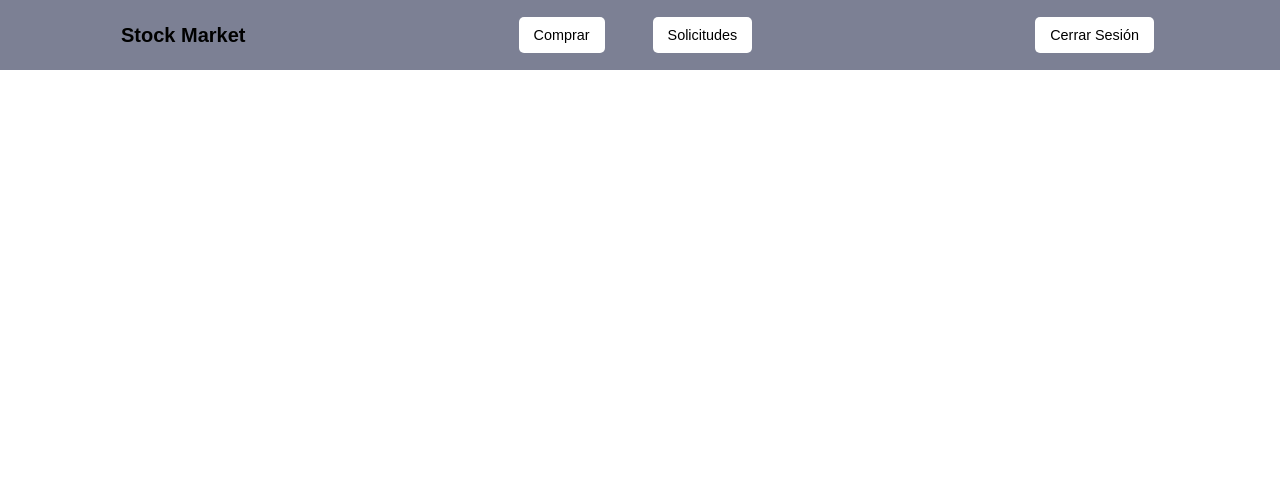
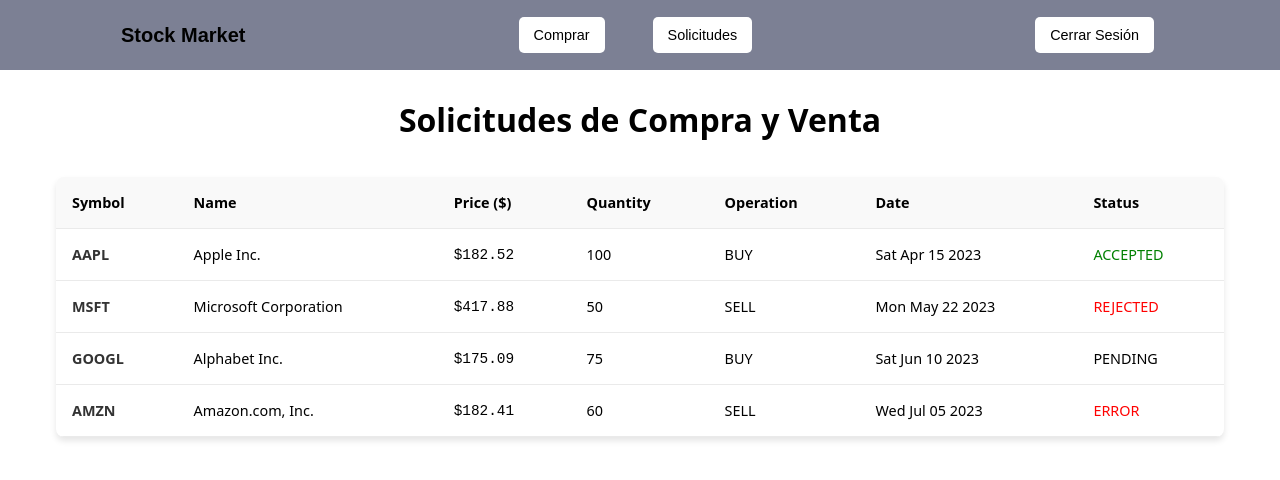
Before and after one commit to llambias/Front-arquisis, a React (Vite) app: page /solicitudes in a window 1280 px wide. Shown: the top 480 px of the page. Built offline with nearby package versions, Linux system fonts and the light colour scheme; no server answers.

Commit message:
create initial solicitudes page

```diff
--- a/src/Router.jsx
+++ b/src/Router.jsx
@@ -3,6 +3,7 @@ import Inicial from "./pages/Inicial";
 import Login from "./pages/Login";
 import Register from "./pages/Register";
 import LandingPage from "./pages/Landing";
+import Solicitudes from "./pages/Solicitudes";
 import { useAuth } from "./context/AuthContext";
 
 const PrivateWrapper = () => {
@@ -17,6 +18,7 @@ function Router() {
       <Route path={"/login"} element={<Login />} />
       <Route path={"/register"} element={<Register />} />
       <Route path={"/stocks"} element={<Inicial />} />
+      <Route path={"/solicitudes"} element={<Solicitudes />} />
       <Route element={<PrivateWrapper />}>
         {/* Rutas privadas van aquí */}
         {/* <Route path={"/stocks"} element={<Inicial />} /> */}
--- a/src/components/Navbar.jsx
+++ b/src/components/Navbar.jsx
@@ -23,7 +23,7 @@ export default function Navbar() {
             <Link className="links" to="/stocks">
               Comprar
             </Link>
-            <Link className="links" to="/stocks">
+            <Link className="links" to="/solicitudes">
               Solicitudes
             </Link>
           </div>
--- a/src/constants/constants.ts
+++ b/src/constants/constants.ts
@@ -1,10 +1,173 @@
-export const stocksData = [
+type Stock = {
+  symbol: string;
+  name: string;
+  price: number;
+  quantity: number;
+  // date: Date;
+};
+
+export const stocksData: Stock[] = [
+  {
+    symbol: "AAPL",
+    name: "Apple Inc.",
+    price: 182.52,
+    quantity: 100,
+    // date: new Date("2023-04-15"),
+  },
+  {
+    symbol: "MSFT",
+    name: "Microsoft Corporation",
+    price: 417.88,
+    quantity: 50,
+    // date: new Date("2023-05-22"),
+  },
+  {
+    symbol: "GOOGL",
+    name: "Alphabet Inc.",
+    price: 175.09,
+    quantity: 75,
+    // date: new Date("2023-06-10"),
+  },
+  {
+    symbol: "AMZN",
+    name: "Amazon.com, Inc.",
+    price: 182.41,
+    quantity: 60,
+    // date: new Date("2023-07-05"),
+  },
+  {
+    symbol: "META",
+    name: "Meta Platforms, Inc.",
+    price: 474.99,
+    quantity: 40,
+    // date: new Date("2023-08-18"),
+  },
+  {
+    symbol: "TSLA",
+    name: "Tesla, Inc.",
+    price: 175.34,
+    quantity: 90,
+    // date: new Date("2023-09-30"),
+  },
+  {
+    symbol: "NVDA",
+    name: "NVIDIA Corporation",
+    price: 950.02,
+    quantity: 30,
+    // date: new Date("2023-10-12"),
+  },
+  {
+    symbol: "BRK.B",
+    name: "Berkshire Hathaway Inc.",
+    price: 408.71,
+    quantity: 25,
+    // date: new Date("2023-11-25"),
+  },
+  {
+    symbol: "JPM",
+    name: "JPMorgan Chase & Co.",
+    price: 198.87,
+    quantity: 80,
+    // date: new Date("2023-12-08"),
+  },
+  {
+    symbol: "V",
+    name: "Visa Inc.",
+    price: 275.96,
+    quantity: 70,
+    // date: new Date("2024-01-20"),
+  },
+  {
+    symbol: "WMT",
+    name: "Walmart Inc.",
+    price: 59.98,
+    quantity: 120,
+    // date: new Date("2023-04-05"),
+  },
+  {
+    symbol: "JNJ",
+    name: "Johnson & Johnson",
+    price: 152.5,
+    quantity: 45,
+    // date: new Date("2023-05-12"),
+  },
+  {
+    symbol: "PG",
+    name: "Procter & Gamble Co.",
+    price: 162.25,
+    quantity: 65,
+    // date: new Date("2023-06-22"),
+  },
+  {
+    symbol: "UNH",
+    name: "UnitedHealth Group Inc.",
+    price: 490.1,
+    quantity: 35,
+    // date: new Date("2023-07-15"),
+  },
+  {
+    symbol: "HD",
+    name: "Home Depot Inc.",
+    price: 345.75,
+    quantity: 55,
+    // date: new Date("2023-08-08"),
+  },
+  {
+    symbol: "BAC",
+    name: "Bank of America Corp.",
+    price: 38.45,
+    quantity: 110,
+    // date: new Date("2023-09-19"),
+  },
+  {
+    symbol: "PFE",
+    name: "Pfizer Inc.",
+    price: 27.2,
+    quantity: 95,
+    // date: new Date("2023-10-30"),
+  },
+  {
+    symbol: "CSCO",
+    name: "Cisco Systems Inc.",
+    price: 49.87,
+    quantity: 85,
+    // date: new Date("2023-11-14"),
+  },
+  {
+    symbol: "KO",
+    name: "Coca-Cola Co.",
+    price: 60.15,
+    quantity: 130,
+    // date: new Date("2023-12-21"),
+  },
+  {
+    symbol: "DIS",
+    name: "Walt Disney Co.",
+    price: 111.95,
+    quantity: 75,
+    // date: new Date("2024-01-10"),
+  },
+];
+
+type Solicitud = {
+  symbol: string;
+  name: string;
+  price: number;
+  quantity: number;
+  operation: "BUY" | "SELL";
+  date: Date;
+  status: "ACCEPTED" | "REJECTED" | "OK" | "error";
+};
+
+export const solicitudesData: Solicitud[] = [
   {
     symbol: "AAPL",
     name: "Apple Inc.",
     price: 182.52,
     quantity: 100,
     date: new Date("2023-04-15"),
+    operation: "BUY",
+    status: "ACCEPTED",
   },
   {
     symbol: "MSFT",
@@ -12,6 +175,8 @@ export const stocksData = [
     price: 417.88,
     quantity: 50,
     date: new Date("2023-05-22"),
+    operation: "SELL",
+    status: "REJECTED",
   },
   {
     symbol: "GOOGL",
@@ -19,6 +184,8 @@ export const stocksData = [
     price: 175.09,
     quantity: 75,
     date: new Date("2023-06-10"),
+    operation: "BUY",
+    status: "OK",
   },
   {
     symbol: "AMZN",
@@ -26,117 +193,7 @@ export const stocksData = [
     price: 182.41,
     quantity: 60,
     date: new Date("2023-07-05"),
-  },
-  {
-    symbol: "META",
-    name: "Meta Platforms, Inc.",
-    price: 474.99,
-    quantity: 40,
-    date: new Date("2023-08-18"),
-  },
-  {
-    symbol: "TSLA",
-    name: "Tesla, Inc.",
-    price: 175.34,
-    quantity: 90,
-    date: new Date("2023-09-30"),
-  },
-  {
-    symbol: "NVDA",
-    name: "NVIDIA Corporation",
-    price: 950.02,
-    quantity: 30,
-    date: new Date("2023-10-12"),
-  },
-  {
-    symbol: "BRK.B",
-    name: "Berkshire Hathaway Inc.",
-    price: 408.71,
-    quantity: 25,
-    date: new Date("2023-11-25"),
-  },
-  {
-    symbol: "JPM",
-    name: "JPMorgan Chase & Co.",
-    price: 198.87,
-    quantity: 80,
-    date: new Date("2023-12-08"),
-  },
-  {
-    symbol: "V",
-    name: "Visa Inc.",
-    price: 275.96,
-    quantity: 70,
-    date: new Date("2024-01-20"),
-  },
-  {
-    symbol: "WMT",
-    name: "Walmart Inc.",
-    price: 59.98,
-    quantity: 120,
-    date: new Date("2023-04-05"),
-  },
-  {
-    symbol: "JNJ",
-    name: "Johnson & Johnson",
-    price: 152.5,
-    quantity: 45,
-    date: new Date("2023-05-12"),
-  },
-  {
-    symbol: "PG",
-    name: "Procter & Gamble Co.",
-    price: 162.25,
-    quantity: 65,
-    date: new Date("2023-06-22"),
-  },
-  {
-    symbol: "UNH",
-    name: "UnitedHealth Group Inc.",
-    price: 490.1,
-    quantity: 35,
-    date: new Date("2023-07-15"),
-  },
-  {
-    symbol: "HD",
-    name: "Home Depot Inc.",
-    price: 345.75,
-    quantity: 55,
-    date: new Date("2023-08-08"),
-  },
-  {
-    symbol: "BAC",
-    name: "Bank of America Corp.",
-    price: 38.45,
-    quantity: 110,
-    date: new Date("2023-09-19"),
-  },
-  {
-    symbol: "PFE",
-    name: "Pfizer Inc.",
-    price: 27.2,
-    quantity: 95,
-    date: new Date("2023-10-30"),
-  },
-  {
-    symbol: "CSCO",
-    name: "Cisco Systems Inc.",
-    price: 49.87,
-    quantity: 85,
-    date: new Date("2023-11-14"),
-  },
-  {
-    symbol: "KO",
-    name: "Coca-Cola Co.",
-    price: 60.15,
-    quantity: 130,
-    date: new Date("2023-12-21"),
-  },
-  {
-    symbol: "DIS",
-    name: "Walt Disney Co.",
-    price: 111.95,
-    quantity: 75,
-    date: new Date("2024-01-10"),
+    operation: "SELL",
+    status: "error",
   },
 ];
--- /dev/null
+++ b/src/pages/Solicitudes.css
@@ -0,0 +1,10 @@
+.solicitudes-header {
+  margin-bottom: 2rem;
+  text-align: center;
+}
+
+.solicitudes-header h1 {
+  font-size: 2rem;
+  font-weight: 700;
+  margin-bottom: 0.5rem;
+}
--- /dev/null
+++ b/src/pages/Solicitudes.tsx
@@ -0,0 +1,75 @@
+import "./Solicitudes.css";
+import React from "react";
+import { useState, useEffect } from "react";
+import { solicitudesData } from "../constants/constants";
+
+const Solicitudes = () => {
+  const [solicitudes, setSolicitudes] = useState(solicitudesData);
+
+  useEffect(() => {
+    const fetchSolicitudes = async () => {
+      try {
+        const response = await fetch("http://localhost:3000/solicitudes");
+        const data = await response.json();
+        setSolicitudes(data);
+      } catch (error) {
+        console.error("Error fetching solicitudes:", error);
+      }
+    };
+    fetchSolicitudes();
+  }, []);
+
+  return (
+    <section className="stocks-container">
+      <div className="solicitudes-header">
+        <h1>Solicitudes de Compra y Venta</h1>
+      </div>
+      <div className="tableContainer">
+        <table className="stocksTable">
+          <thead>
+            <tr>
+              <th>Symbol</th>
+              <th>Name</th>
+              <th>Price ($)</th>
+              <th>Quantity</th>
+              <th>Operation</th>
+              <th>Date</th>
+              <th>Status</th>
+            </tr>
+          </thead>
+          <tbody>
+            {solicitudes.map((solicitud) => (
+              <tr key={solicitud.symbol}>
+                <td className="symbolCell">{solicitud.symbol}</td>
+                <td>{solicitud.name}</td>
+                <td className="priceCell">${solicitud.price.toFixed(2)}</td>
+                <td>{solicitud.quantity}</td>
+                <td>{solicitud.operation}</td>
+                <td>{solicitud.date.toDateString()}</td>
+                <td
+                  style={{
+                    color:
+                      solicitud.status === "ACCEPTED"
+                        ? "green"
+                        : solicitud.status === "error" ||
+                          solicitud.status === "REJECTED"
+                        ? "red"
+                        : "black",
+                  }}
+                >
+                  {solicitud.status === "OK"
+                    ? "PENDING"
+                    : solicitud.status === "error"
+                    ? "ERROR"
+                    : solicitud.status}
+                </td>
+              </tr>
+            ))}
+          </tbody>
+        </table>
+      </div>
+    </section>
+  );
+};
+
+export default Solicitudes;
```
